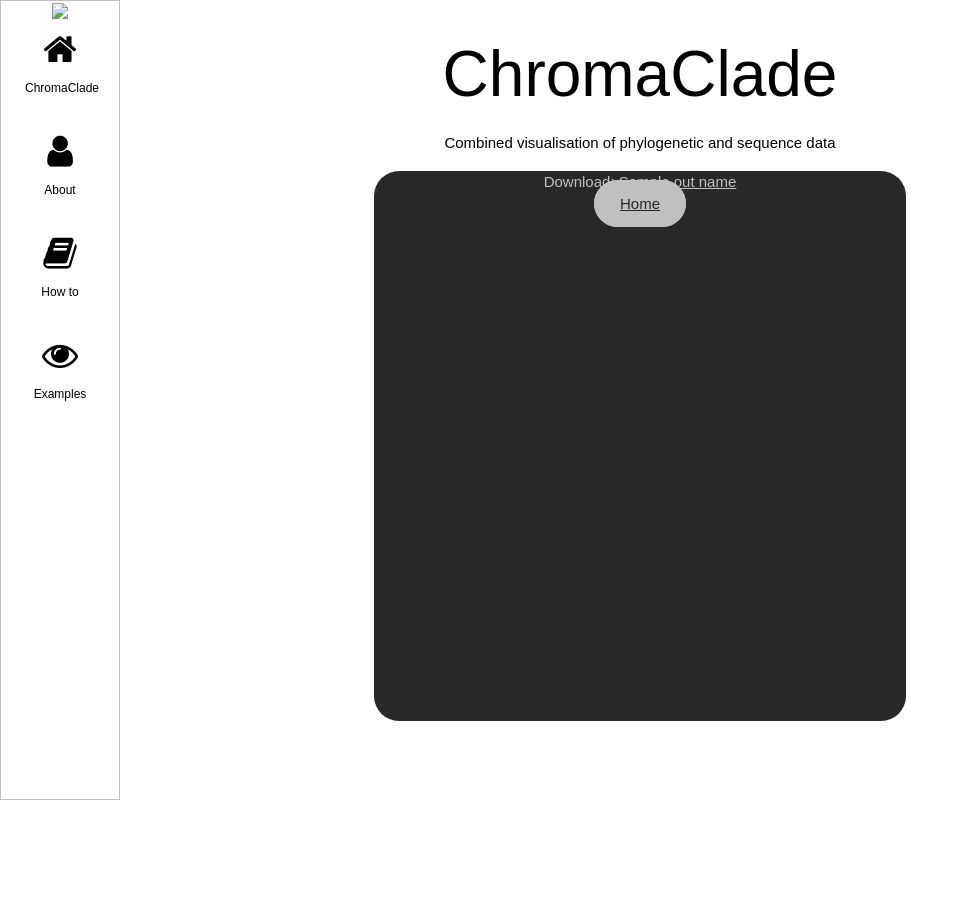
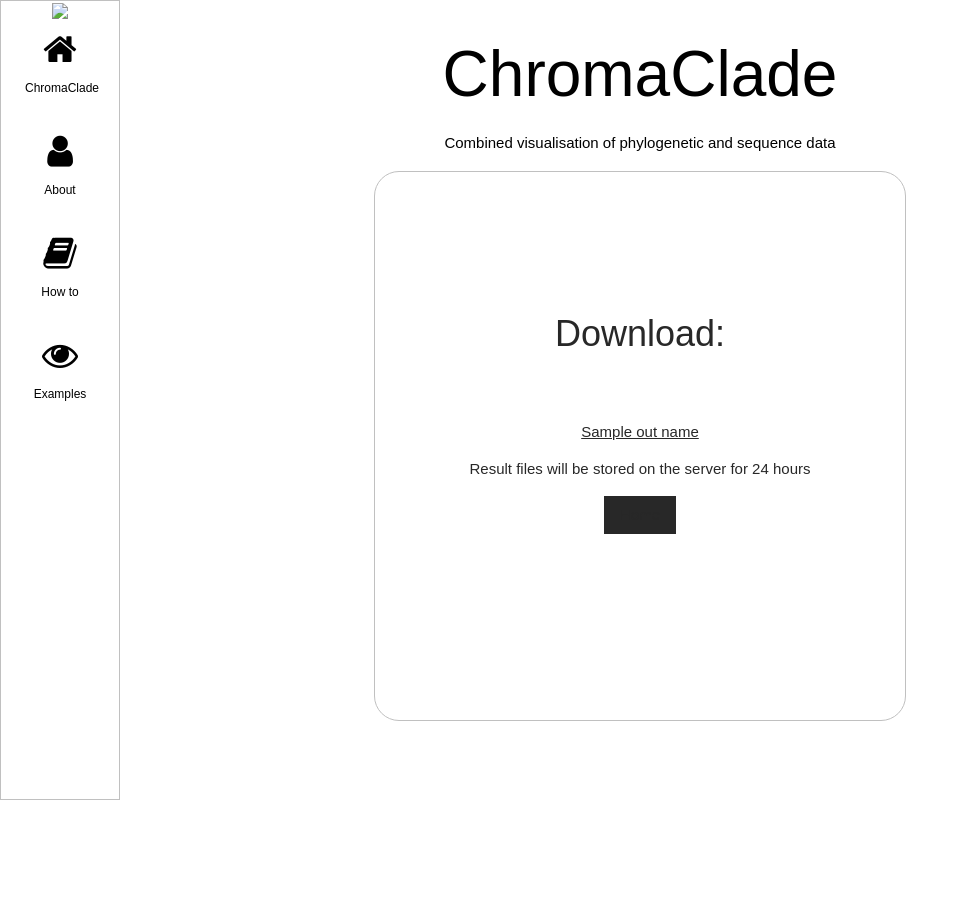
Before and after one commit to chrismonit/chroma_clade, a Flask app: template src/templates/result.html in a window 1280 px wide. Shown: the top 920 px of the page, without its empty margins (0-969 px from the left). Run offline with Flask 2, Linux system fonts and the light colour scheme; the template is opened without the code that fills it: most values are stand-ins (such as "Sample title", 1, 10 or a date in 2020); some web fonts are replaced.

Commit message:
introduced more styling for download page - still needs tweaking

```diff
--- a/src/static/custom.css
+++ b/src/static/custom.css
@@ -1,4 +1,4 @@
-.app-interface {
+.app-panel {
     margin: auto;
     width: 532px;
     height: 550px;
@@ -138,16 +138,20 @@
 }
 
 /*results page*/
+
+.results-panel {
+    margin: auto;
+    width: 532px;
+    height: 550px;
+    color: #282828;
+    background-color: white;
+    border: 1px solid silver;
+    border-radius: 25px;
+}
+
 /* TODO could merge with submit button style*/
 .home-button {
-    background-color: silver;
-    color: #282828;
-    padding: 14px 25px;
-    text-align: center;
-
-    border-style: solid;
-    border-width: 1px;
-    border-color: silver;
-    border-radius: 25px;
-
+    padding-top: 100px;
+    background-color: #282828;
+    color: silver;
 }
--- a/src/templates/index.html
+++ b/src/templates/index.html
@@ -3,7 +3,7 @@
 
 {% block main %}
 <!-- App interface -->
-<div class="app-interface">
+<div class="app-panel">
     <form method="post" action="/" enctype="multipart/form-data">
 
         <!-- file uploads -->
--- a/src/templates/result.html
+++ b/src/templates/result.html
@@ -3,11 +3,19 @@
 {% block main %}
 
 <!-- TODO make download button etc. want to make similar size to app interface to preserve layout! -->
-<div class="w3-center app-interface" >
-    <div>
-        <span>Download: <a href="{{ url_for('download', filename=out_name) }}">{{out_name}}</a></span>
+<div class="w3-center results-panel" >
+    <div style="padding-top: 125px; padding-bottom: 50px">
+        <h1 >Download:</h1>
     </div>
-    <a class="home-button" href="{{ url_for('index') }}">Home</a>
+    <div class="w3-hover-black" style="">
+        <a href="{{ url_for('download', filename=out_name) }}">{{out_name}}</a>
+    </div>
+    <p>
+        Result files will be stored on the server for 24 hours
+    </p>
+    <div style="">
+        <a class="w3-button" style="background-color: #282828" href="{{ url_for('index') }}">Home</a>
+    </div>
 </div>
 
 
```
